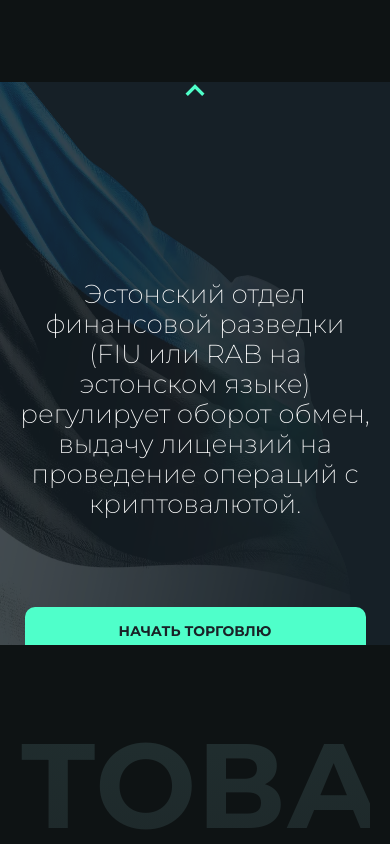
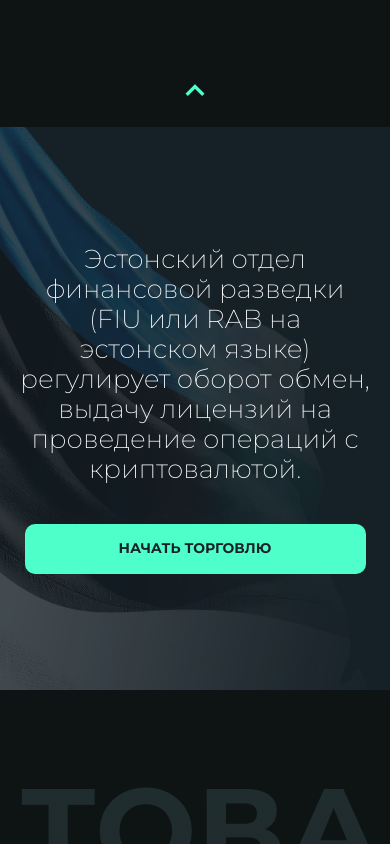
Before and after one commit to Bohdan-134/unistex, a website: page src/index.pug in a window 390 px wide. Shown: the part 717-1561 px from the top of the page. Drawn offline with nearby package versions, Linux system fonts and the light colour scheme; files that its build step writes are made by us from their sources; files whose address does not match are found by name.

Commit message:
fix mobile estonia1

```diff
--- a/src/styles/modules/estonia-inf_section.scss
+++ b/src/styles/modules/estonia-inf_section.scss
@@ -57,3 +57,18 @@
         padding: 0px 20px;
     }
 }
+
+@media screen and (max-width: 600px) {
+    .estonia-inf__container {
+        @include flex(column, center, center);
+        .estonia-inf__text {
+            margin-top: 0px;
+        }
+        .btn {
+            margin: 40px auto 0;
+        }
+        .shadow_circle {
+            display: none;
+        }
+    }
+}
--- a/src/styles/modules/header.scss
+++ b/src/styles/modules/header.scss
@@ -170,7 +170,6 @@ header {
     header {
         min-height: auto;
         height: calc(var(--vh, 1vh) * 100);
-        //height: 100vh;
     }
     .header_top {
         padding: 45px 20px 0px 20px;
@@ -287,7 +286,6 @@ header {
 
 @media screen and (max-width: 800px) and (max-height: 850px) {
     header {
-        height: auto;
         overflow: auto;
     }
 }
```
Also changed, not shown: dist/css/main.css, dist/css/modules/estonia-inf_section.css, dist/css/modules/header.css.
